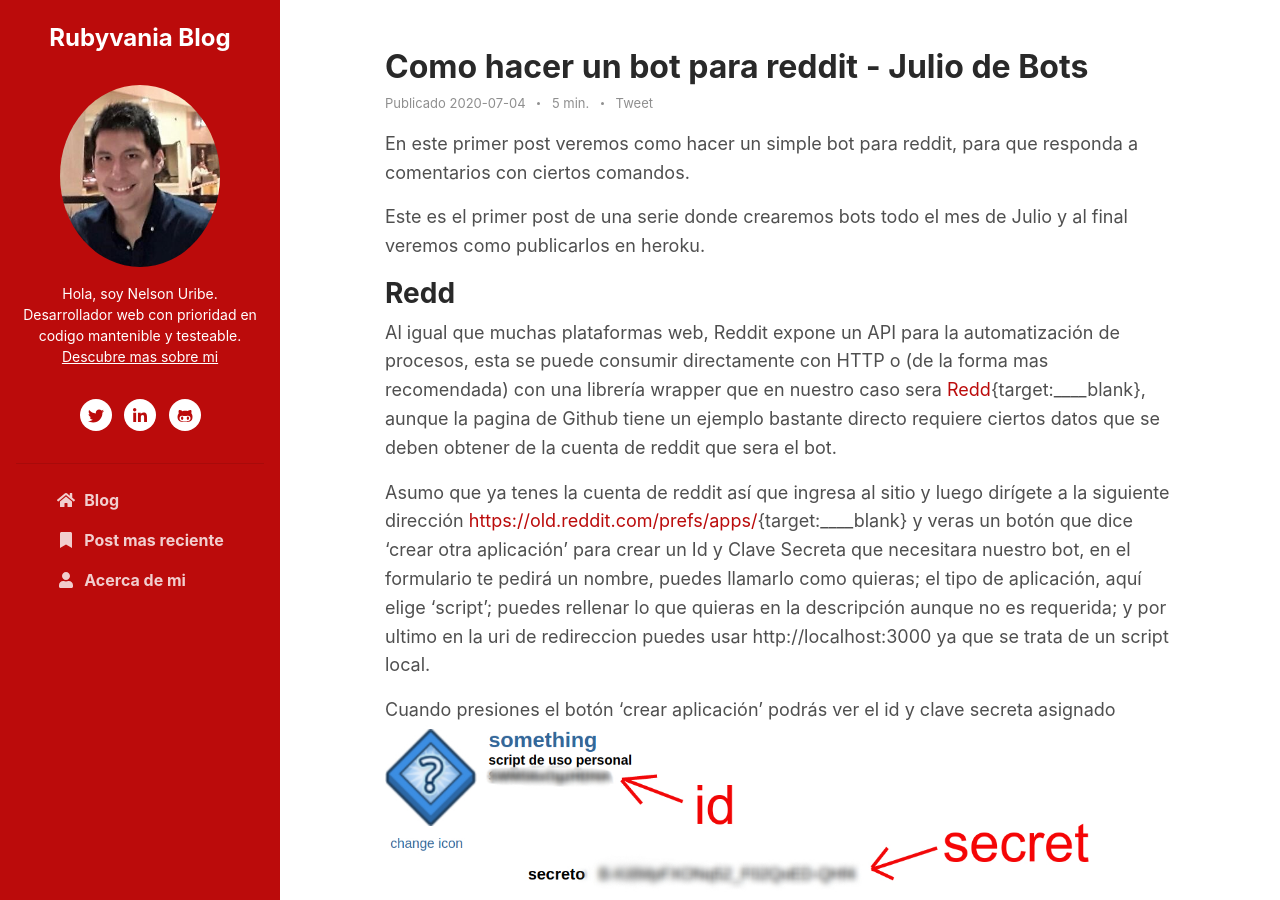
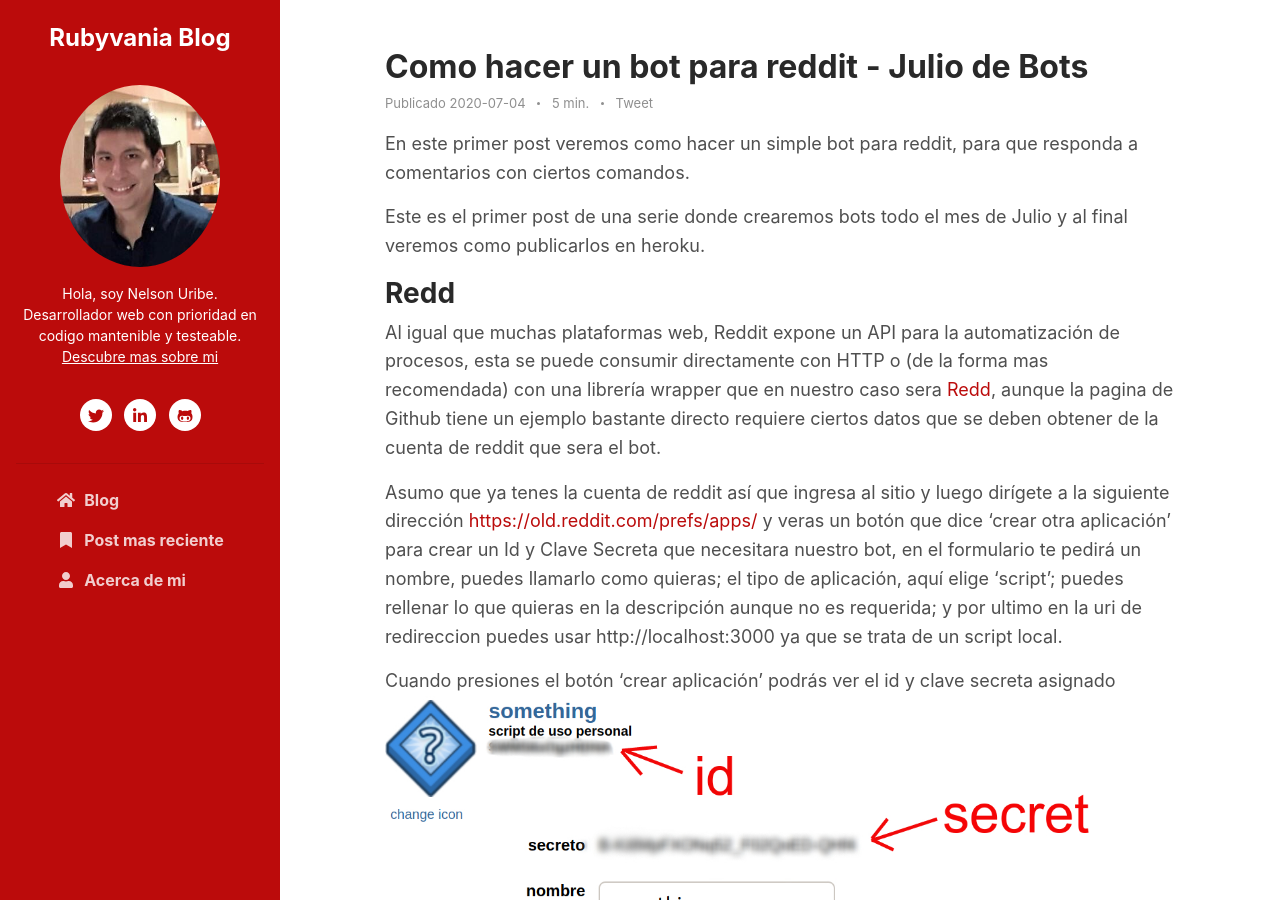
Before and after one commit to hollow-hunter/rubyvania-blog, a Jekyll site: the page built from _posts/2020-7-4-reddit-bot.md, in a window 1280 px wide and 900 px high. Built offline with Jekyll 4.4.1, drawn with Linux system fonts in a browser that asks for light colours; comment, search, counter and statistics services are not loaded; some of the changed text lies outside the part shown.

Commit message:
fix links.

```diff
--- a/_posts/2020-7-4-reddit-bot.md
+++ b/_posts/2020-7-4-reddit-bot.md
@@ -11,9 +11,9 @@
 
 ### Redd
 
-Al igual que muchas plataformas web, Reddit expone un API para la automatización de procesos, esta se puede consumir directamente con HTTP o (de la forma mas recomendada) con una librería wrapper que en nuestro caso sera [Redd](https://github.com/avinashbot/redd){target:____blank}, aunque la pagina de Github tiene un ejemplo bastante directo requiere ciertos datos que se deben obtener de la cuenta de reddit que sera el bot.
+Al igual que muchas plataformas web, Reddit expone un API para la automatización de procesos, esta se puede consumir directamente con HTTP o (de la forma mas recomendada) con una librería wrapper que en nuestro caso sera [Redd](https://github.com/avinashbot/redd){:target="____blank"}, aunque la pagina de Github tiene un ejemplo bastante directo requiere ciertos datos que se deben obtener de la cuenta de reddit que sera el bot.
 
-Asumo que ya tenes la cuenta de reddit así que ingresa al sitio y luego dirígete a la siguiente dirección [https://old.reddit.com/prefs/apps/](https://old.reddit.com/prefs/apps/){target:____blank} y veras un botón que dice 'crear otra aplicación' para crear un Id y Clave Secreta que necesitara nuestro bot, en el formulario te pedirá un nombre, puedes llamarlo como quieras; el tipo de aplicación, aquí elige 'script'; puedes rellenar lo que quieras en la descripción aunque no es requerida; y por ultimo en la uri de redireccion puedes usar http://localhost:3000 ya que se trata de un script local.
+Asumo que ya tenes la cuenta de reddit así que ingresa al sitio y luego dirígete a la siguiente dirección [https://old.reddit.com/prefs/apps/](https://old.reddit.com/prefs/apps/){:target="____blank"} y veras un botón que dice 'crear otra aplicación' para crear un Id y Clave Secreta que necesitara nuestro bot, en el formulario te pedirá un nombre, puedes llamarlo como quieras; el tipo de aplicación, aquí elige 'script'; puedes rellenar lo que quieras en la descripción aunque no es requerida; y por ultimo en la uri de redireccion puedes usar http://localhost:3000 ya que se trata de un script local.
 
 Cuando presiones el botón 'crear aplicación' podrás ver el id y clave secreta asignado
 ![reddit created](/assets/images/posts/reddit-bot/created.jpg){:.img-fluid}
@@ -46,6 +46,6 @@
 
 ### Conclusión
 
-Bots en reddit son bastantes requeridos para distintos objetivos; responder con memes, proveer información de APIs y hasta procesar videos. Solo dale un vistazo a [https://www.reddit.com/r/RequestABot/](https://www.reddit.com/r/RequestABot/){target:____blank} para saber lo que requieren.
+Bots en reddit son bastantes requeridos para distintos objetivos; responder con memes, proveer información de APIs y hasta procesar videos. Solo dale un vistazo a [https://www.reddit.com/r/RequestABot/](https://www.reddit.com/r/RequestABot/){:target="____blank"} para saber lo que requieren.
 
 Espero que haya sido de ayuda y comienza a desarrollar bots en reddit!!
```
